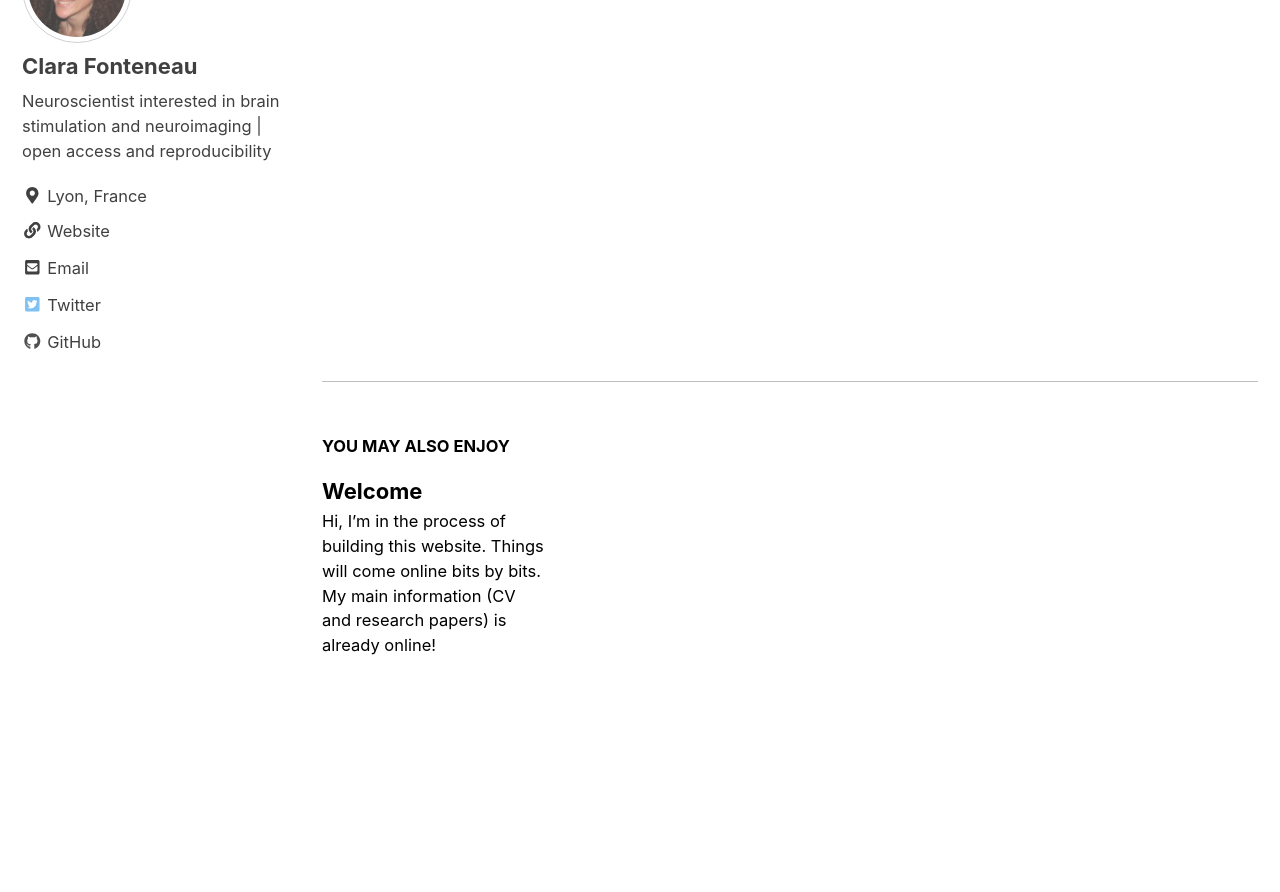
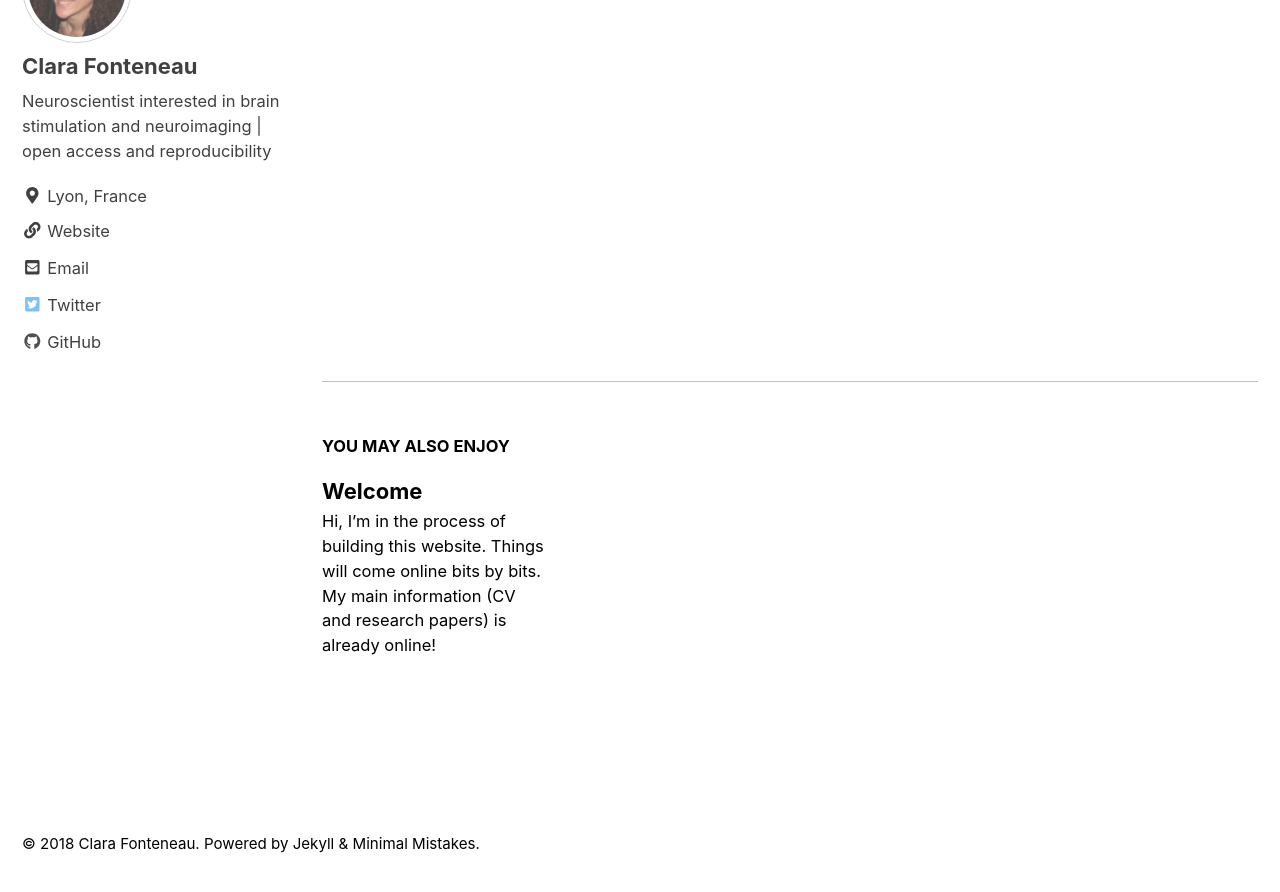
Before and after one commit to clarafonteneau/clarafonteneau.github.io, a Jekyll site: the page built from _posts/2018-09-24-welcome.markdown, in a window 1280 px wide and 900 px high, scrolled down 564 px. Shown: the top 892 px of the window. Built offline with Jekyll 4.4.1, drawn with Linux system fonts in a browser that asks for light colours; nearby versions of some CDN libraries.

Commit message:
website update

```diff
--- a/_sass/minimal-mistakes/skins/_contrast.scss
+++ b/_sass/minimal-mistakes/skins/_contrast.scss
@@ -43,7 +43,7 @@ $base0f: #b18a3d !default;
 }
 
 .page__footer {
-  color: #fff !important; // override
+  color: #000000 !important; // override
 }
 
 .page__footer-follow .social-icons .svg-inline--fa {
```
